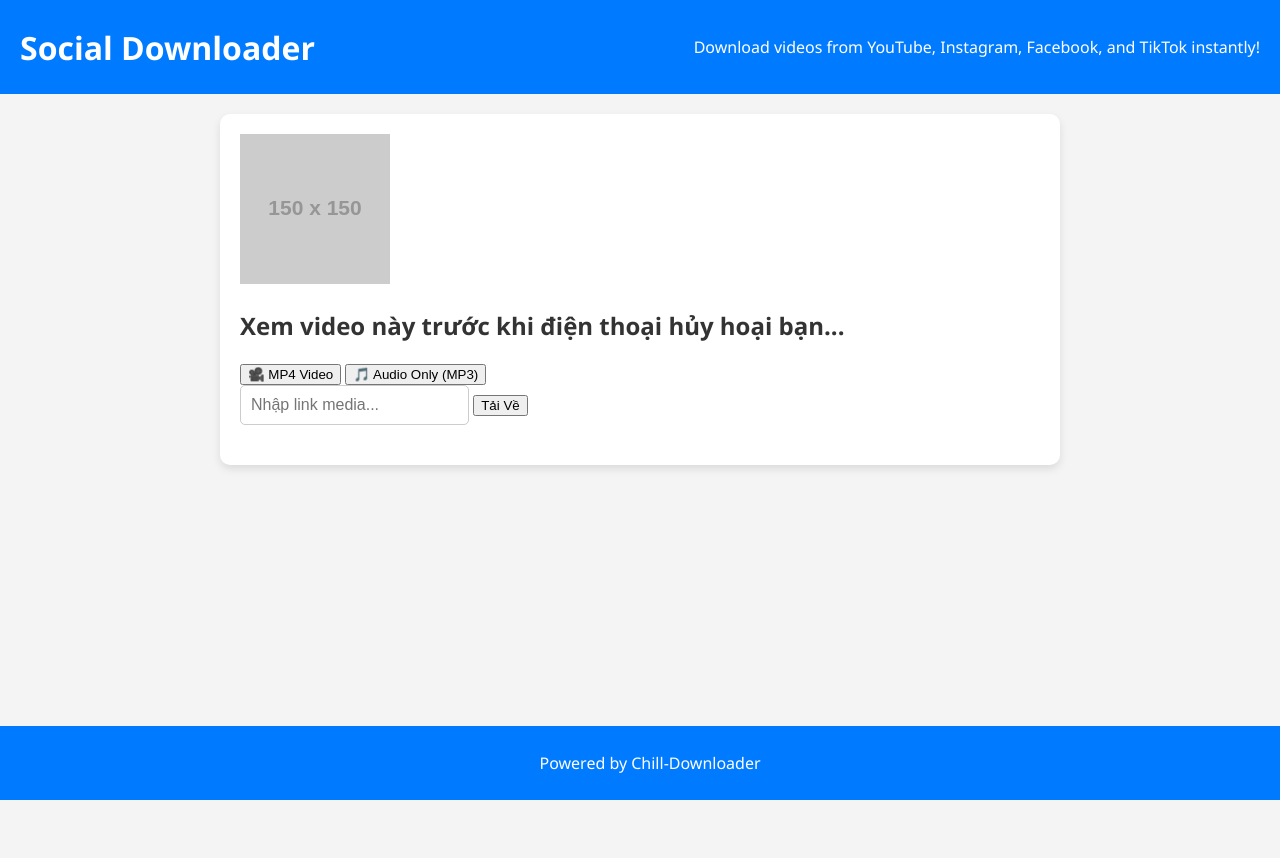
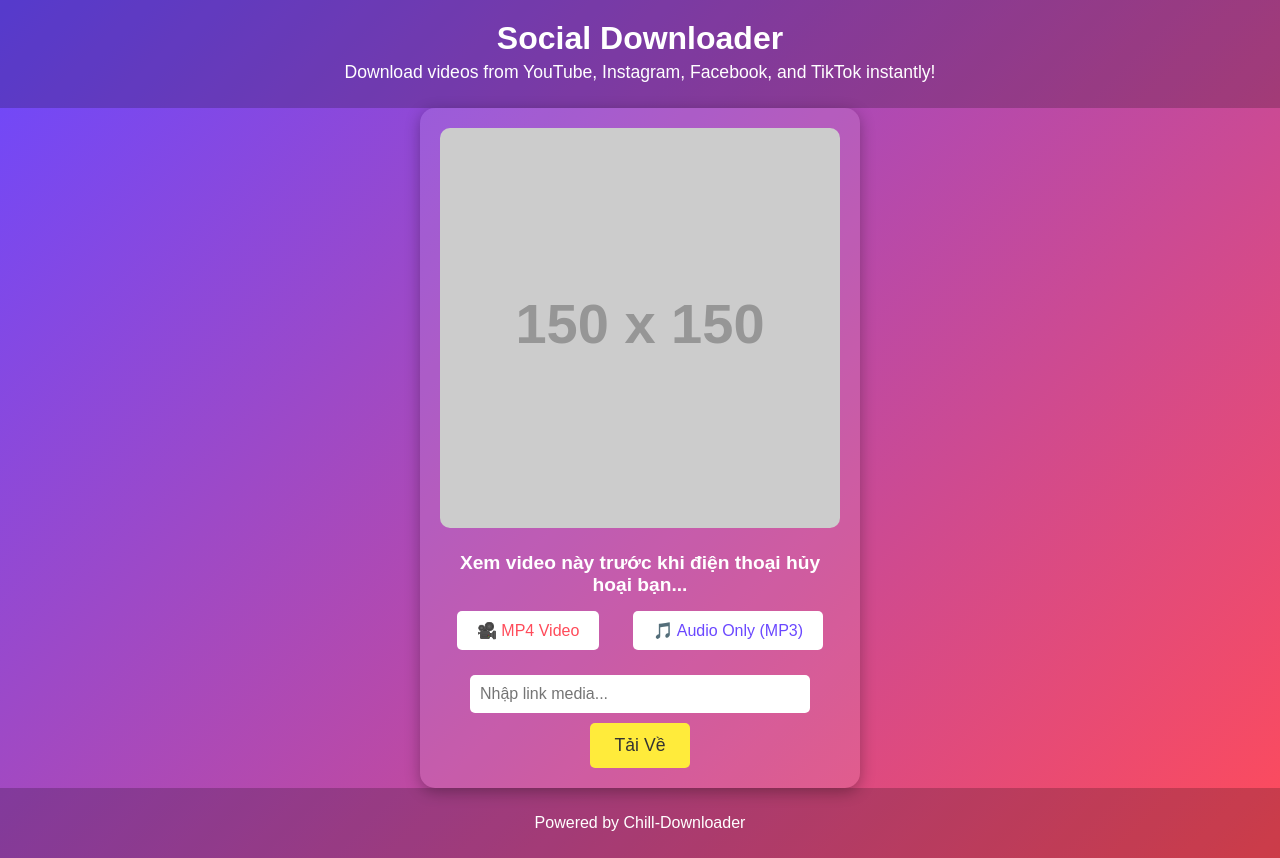
Before and after one commit to tkhanhpro/Downn, a website: page public/index.html in a window 1280 px wide. Before the commit the page ends 800 px from the top, so only its background shows below. Drawn offline with Linux system fonts and the light colour scheme; placeholder pictures from the web are drawn by us.

Commit message:
Update style.css

```diff
--- a/public/style.css
+++ b/public/style.css
@@ -1,148 +1,119 @@
 body {
-  font-family: 'Segoe UI', Tahoma, Geneva, Verdana, sans-serif;
+  font-family: 'Arial', sans-serif;
   margin: 0;
   padding: 0;
-  background-color: #f4f4f4;
-  color: #333;
-  transition: background-color 0.3s, color 0.3s;
-}
-
-.dark-mode {
-  background-color: #121212;
-  color: #e0e0e0;
+  background: linear-gradient(135deg, #6b48ff, #ff4b5a);
+  color: #fff;
+  min-height: 100vh;
+  display: flex;
+  flex-direction: column;
 }
 
 header {
-  background-color: #007bff;
-  color: white;
+  text-align: center;
   padding: 20px;
-  text-align: center;
-  display: flex;
-  justify-content: space-between;
-  align-items: center;
+  background: rgba(0, 0, 0, 0.2);
 }
 
 header h1 {
   margin: 0;
+  font-size: 2em;
 }
 
-#theme-toggle {
-  background: white;
-  color: #007bff;
-  border: none;
-  padding: 10px 20px;
-  cursor: pointer;
-  border-radius: 5px;
-  transition: background 0.3s;
-}
-
-#theme-toggle:hover {
-  background: #e0e0e0;
+header p {
+  margin: 5px 0;
+  font-size: 1.1em;
 }
 
 main {
-  max-width: 800px;
-  margin: 20px auto;
-  padding: 20px;
-  background: white;
-  border-radius: 10px;
-  box-shadow: 0 4px 8px rgba(0,0,0,0.1);
-  transition: background 0.3s;
+  flex: 1;
+  display: flex;
+  justify-content: center;
+  align-items: center;
 }
 
-.dark-mode main {
-  background: #1e1e1e;
+.media-card {
+  background: rgba(255, 255, 255, 0.1);
+  border-radius: 15px;
+  padding: 20px;
+  text-align: center;
+  width: 90%;
+  max-width: 400px;
+  box-shadow: 0 4px 15px rgba(0, 0, 0, 0.3);
 }
 
-form {
-  display: flex;
-  flex-direction: column;
+.preview {
+  width: 100%;
+  border-radius: 10px;
+  margin-bottom: 10px;
 }
 
-label {
-  margin-bottom: 10px;
-  font-weight: bold;
+.media-card h2 {
+  font-size: 1.2em;
+  margin: 10px 0;
 }
 
-input[type="url"] {
-  padding: 10px;
-  margin-bottom: 20px;
-  border: 1px solid #ccc;
-  border-radius: 5px;
-  font-size: 16px;
-  transition: border 0.3s;
+.download-options {
+  display: flex;
+  justify-content: space-around;
+  margin: 15px 0;
 }
 
-input[type="url"]:focus {
-  border-color: #007bff;
+.download-btn {
+  background: #fff;
+  border: none;
+  padding: 10px 20px;
+  border-radius: 5px;
+  cursor: pointer;
+  font-size: 1em;
+  transition: transform 0.2s, background 0.2s;
 }
 
-button[type="submit"] {
-  background: #007bff;
-  color: white;
-  border: none;
-  padding: 15px;
-  cursor: pointer;
-  border-radius: 5px;
-  font-size: 18px;
-  transition: background 0.3s;
+.mp4 { color: #ff4b5a; }
+.mp3 { color: #6b48ff; }
+
+.download-btn:hover {
+  transform: scale(1.05);
 }
 
-button[type="submit"]:hover {
-  background: #0056b3;
+.download-btn.mp4:hover { background: #ff4b5a; color: #fff; }
+.download-btn.mp3:hover { background: #6b48ff; color: #fff; }
+
+input[type="url"] {
+  width: 80%;
+  padding: 10px;
+  margin: 10px 0;
+  border: none;
+  border-radius: 5px;
+  font-size: 1em;
 }
 
-#loading {
-  text-align: center;
-  font-size: 18px;
-  margin: 20px 0;
-  animation: spin 1s linear infinite;
+#submit-btn {
+  background: #ffeb3b;
+  color: #333;
+  border: none;
+  padding: 12px 25px;
+  border-radius: 5px;
+  cursor: pointer;
+  font-size: 1.1em;
+  transition: background 0.2s;
 }
 
-@keyframes spin {
-  0% { transform: rotate(0deg); }
-  100% { transform: rotate(360deg); }
+#submit-btn:hover {
+  background: #fdd835;
 }
 
-#result {
-  background: #f8f9fa;
-  padding: 20px;
-  border-radius: 5px;
-  overflow-x: auto;
-  white-space: pre-wrap;
-  word-wrap: break-word;
-}
-
-.dark-mode #result {
-  background: #2c2c2c;
-}
-
-#error {
-  color: red;
-  margin-top: 20px;
+#loading, #result, #error {
+  margin-top: 15px;
   text-align: center;
-}
-
-footer {
-  text-align: center;
-  padding: 10px;
-  background: #007bff;
-  color: white;
-  position: fixed;
-  bottom: 0;
-  width: 100%;
 }
 
 .hidden {
   display: none;
 }
 
-/* Responsive Design */
-@media (max-width: 600px) {
-  main {
-    padding: 10px;
-  }
-  button[type="submit"] {
-    font-size: 16px;
-  }
+footer {
+  text-align: center;
+  padding: 10px;
+  background: rgba(0, 0, 0, 0.2);
 }
```
